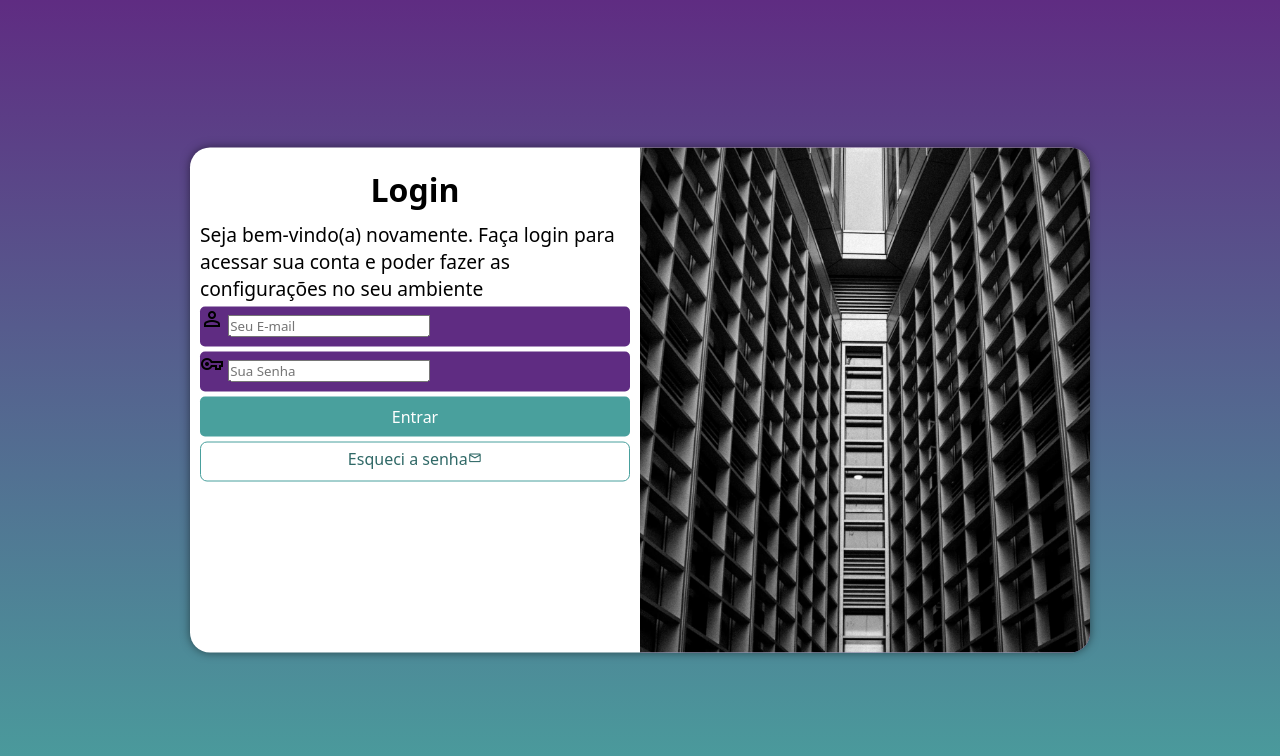
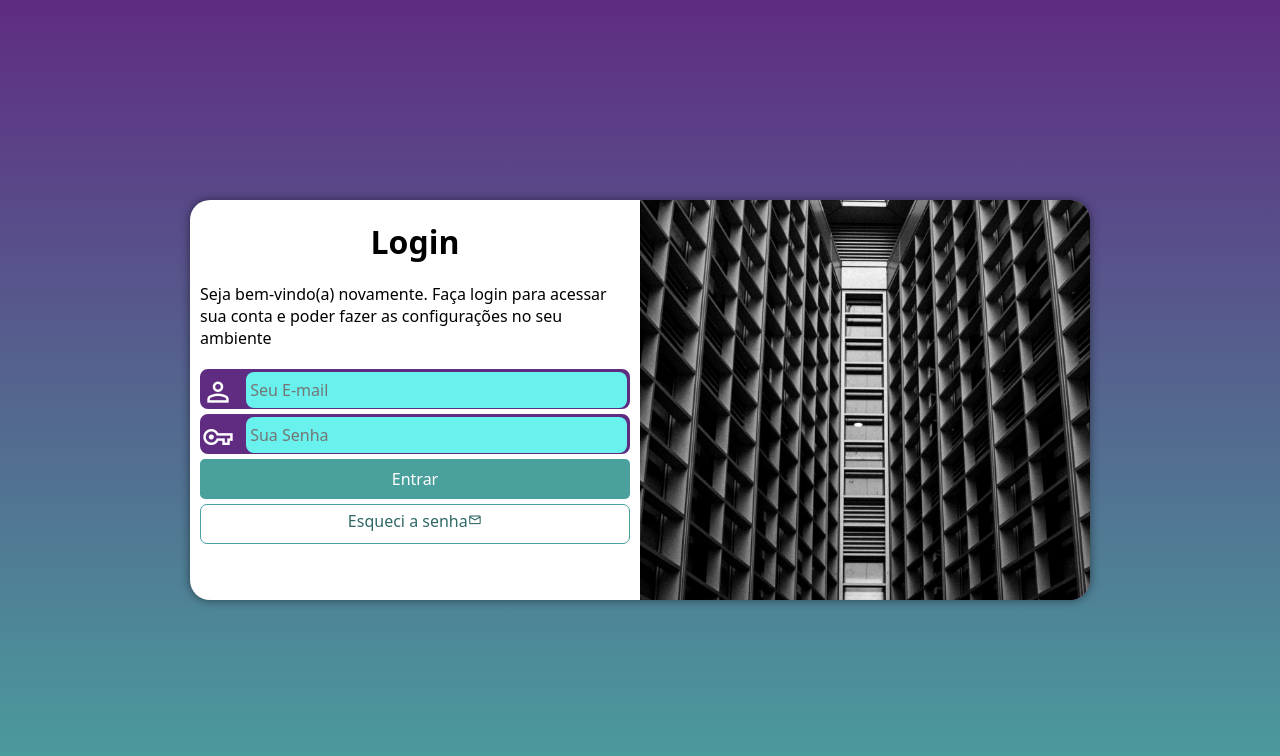
Before and after one commit to kauanbringeldev/projeto-login, a plain HTML site: page index.html in a window 1280 px wide. Drawn offline with nearby package versions, Linux system fonts and the light colour scheme.

Commit message:
final do projeto-login

```diff
--- a/estilos/media-quiry.css
+++ b/estilos/media-quiry.css
@@ -1,12 +1,13 @@
 @charset "UTF-8";
 
-@media screen and (min-width:768px) and (max-width:992px) {
+@media screen and (min-width:768px) and (max-width:992px) {/*configuração para tablet*/
     body {
         background-image: linear-gradient(to top, #49a09d, #5f2c82);
     }
 
     section#Login {
         width: 80vw;
+        height: 300px;
     }
 
     section#Login>div#imagem {
@@ -22,13 +23,14 @@
 
 }
 
-@media screen and (min-width:992px) {
+@media screen and (min-width:992px) { /*configuraçõe para telas grandes*/
     body {
         background-image: linear-gradient(to top, #49a09d, #5f2c82);
     }
 
     section#Login {
         width: 900px;
+        height: 400px;
     }
 
     section#Login>div#imagem {
@@ -47,10 +49,7 @@
     }
 
     div#formulario>p {
-        font-size: 1.2em;
+        font-size: 1em;
+        margin: 20px 0px;
     }
-
-
-
-
 }
--- a/estilos/style.css
+++ b/estilos/style.css
@@ -29,7 +29,6 @@ section#Login {
     position: absolute;
     top: 50%;
     left: 50%;
-    transform: translate(-50%, -50%);
     overflow: hidden;
 
     background-color: white;
@@ -37,6 +36,7 @@ section#Login {
     height: 505px;
     border-radius: 20px;
     box-shadow: 0 0 10px rgba(0, 0, 0, 0.500);
+    transform: translate(-50%, -50%);
 
     transition: width 0.4s, height 0.4s;
     transition-timing-function: ease;
@@ -63,17 +63,44 @@ div#formulario>h1 {
 div#formulario>p {
     font-size: 0.8em;
 }
-.campo{
-    display:block;
+
+.campo {
+    display: block;
     background-color: #5f2c82;
+    border: 2px solid #5f2c82;
     width: 100%;
-    height:40px;
-    border-radius: 5px;
+    height: 40px;
+    border-radius: 8px;
     margin: 5px 0;
 }
-.campo > label {
+
+.campo>label {
     display: none;
 }
+
+.campo>span {
+    color: white;
+    font-size: 2em;
+    width: 40px;
+    padding: 5px 0;
+}
+
+.campo>input {
+    background-color: #68f1ed;
+    font-size: 1em;
+    width: calc(100% - 45px);
+    height: 100%;
+    border: 0px;
+    border-radius: 8px;
+    padding: 4px;
+    transform: translateY(-12px);
+}
+
+.campo>input:focus-within {
+    background-color: white;
+    border: none;
+}
+
 .entrar {
     display: block;
     font-size: 1em;
@@ -93,6 +120,7 @@ div#formulario>p {
 .botao {
     display: block;
     text-align: center;
+    justify-content: center;
     font-size: 1em;
     width: 100%;
     height: 40px;
@@ -104,9 +132,11 @@ div#formulario>p {
     border-radius: 7px;
     text-decoration: none;
 }
+
 .botao:hover {
     background-color: #70fffa;
 }
-.botao > span {
+
+.botao>span {
     font-size: 0.9em;
 }
```
Also changed, not shown: index.html (+16 -8 lines).
